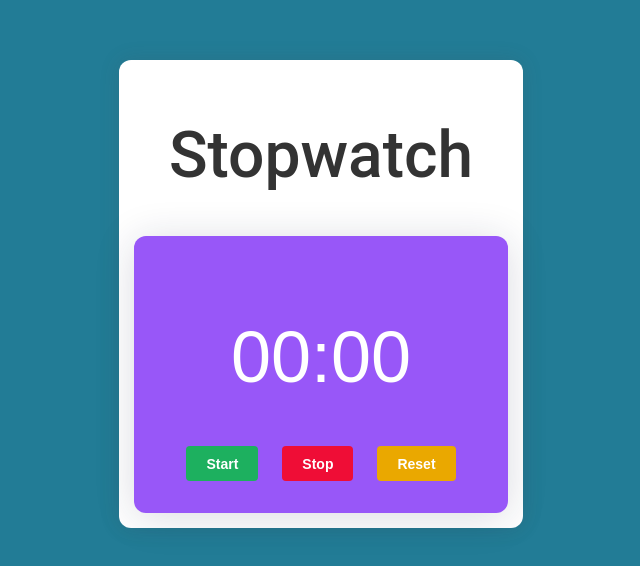
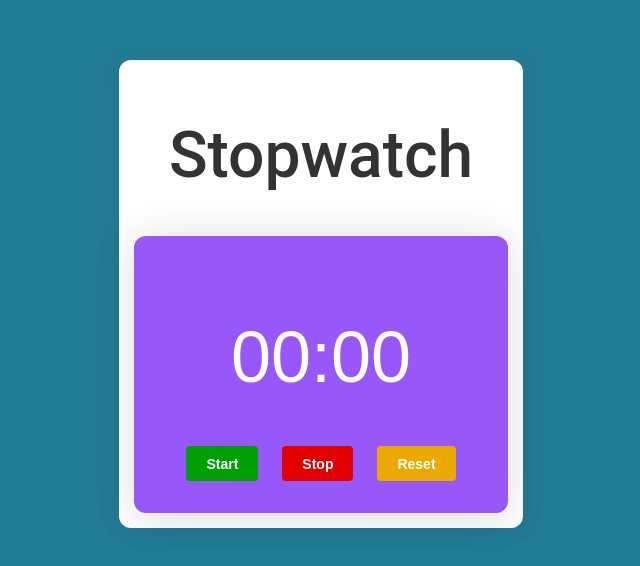
Before and after one commit to ganraj21/Timer-Stopwatch, a React (Create React App) app: page / in a window 1280 px wide. Shown: the part 106-672 px from the top of the page, without its empty margins (319-959 px from the left). Built offline with nearby package versions, Linux system fonts and the light colour scheme.

Commit message:
changed color

```diff
--- a/src/components/Stopwatch.css
+++ b/src/components/Stopwatch.css
@@ -1,5 +1,5 @@
 .app-container {
- background: #227c96;
+  background: #227c96;
   height: 100vh;
 }
 
@@ -88,17 +88,17 @@
 }
 
 .start-button {
-  background-color: #1db05f;
+  background-color: #009f05;
   margin-right: 24px;
 }
 
 .stop-button {
-  background-color: #ef0d36;
+  background-color: #e30000;
   margin-right: 24px;
 }
 
 .reset-button {
-  background-color: #eaa800;
+  background-color: #eba900;
 }
 @media screen and (min-width: 992px) {
   .stopwatch {
```
